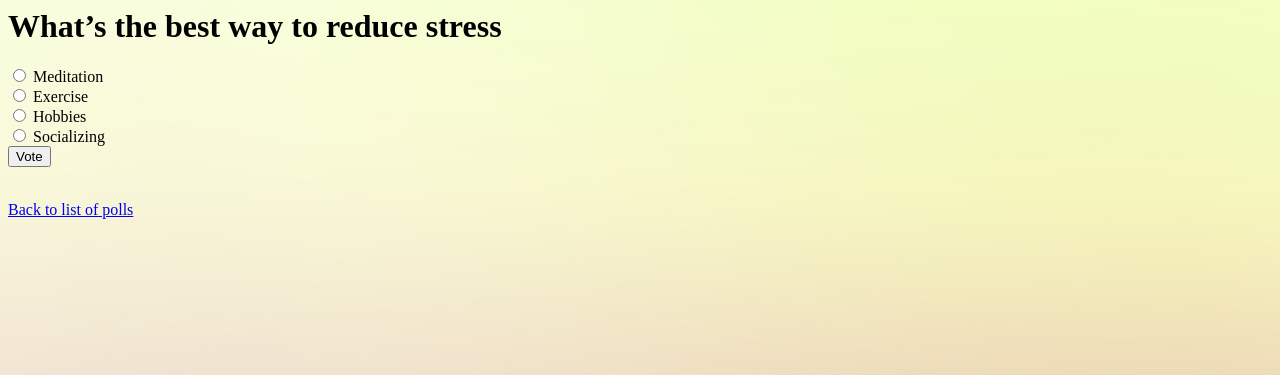
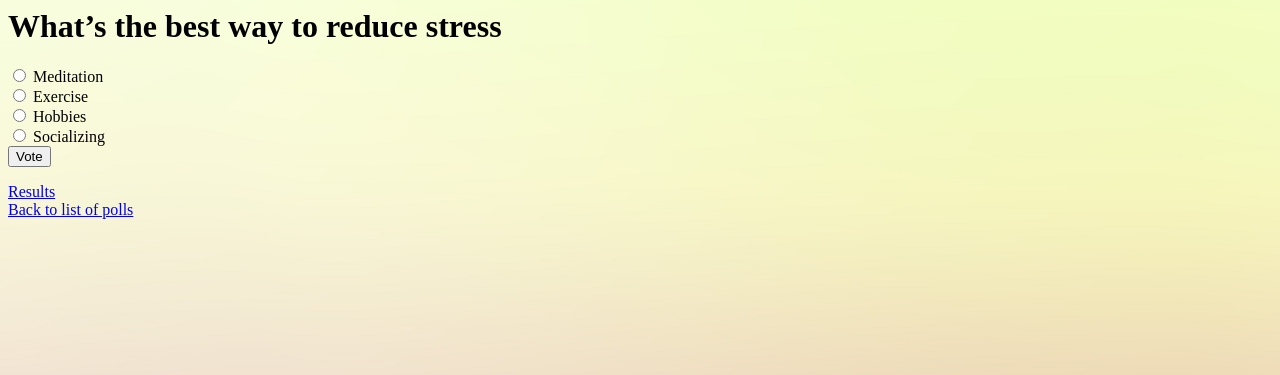
Before and after one commit to niichapats/ku-polls, a Django app: page /polls/1/ in a window 1280 px wide. Shown: the top 375 px of the page. Run offline with Django 5.2, Linux system fonts and the light colour scheme; data comes from the database, SQL or seed files in the repository.

Commit message:
Add results button

```diff
--- a/polls/templates/polls/detail.html
+++ b/polls/templates/polls/detail.html
@@ -23,5 +23,6 @@
   </form>
 {% endif %}
 
+<a href="{% url 'polls:results' question.id %}" class="result-link">Results</a>
 <br>
 <a href="{% url 'polls:index' %}" class="to-list-button">Back to list of polls</a>
```
